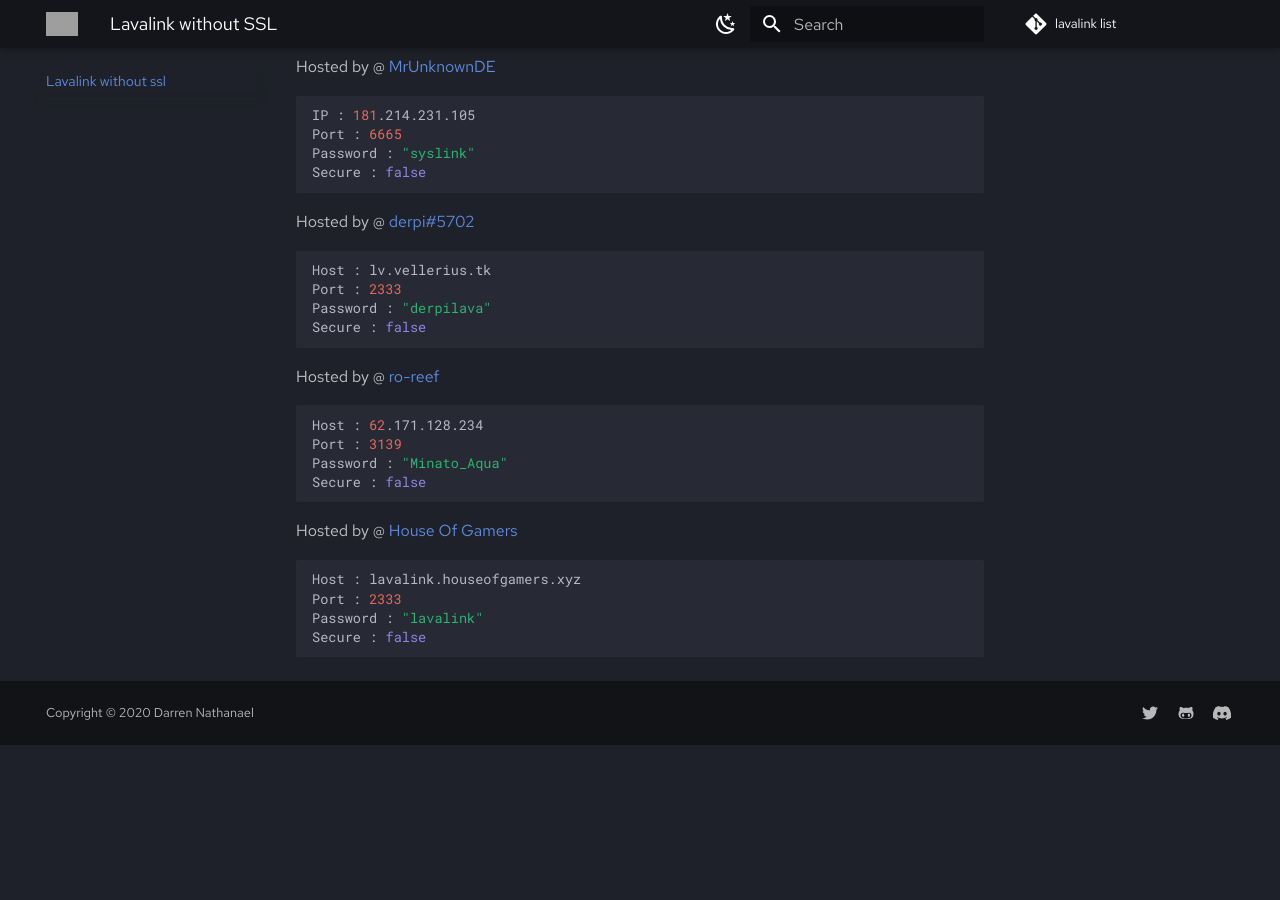
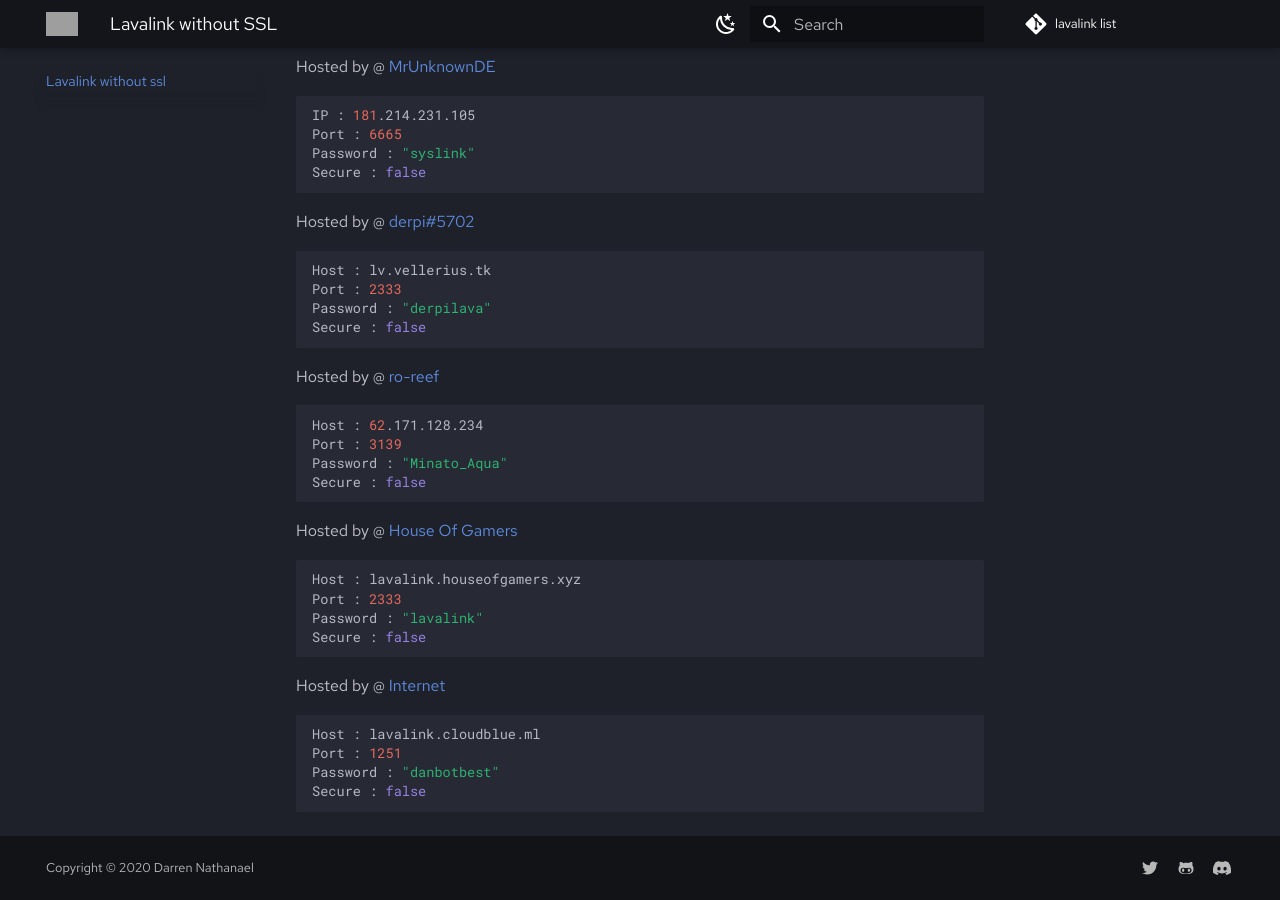
Before and after one commit to DarrenOfficial/lavalink-list, an MkDocs documentation site: the page built from docs/NoSSL/lavalink-without-ssl.md, in a window 1280 px wide and 900 px high, scrolled down 2030 px. Built offline with MkDocs 1.6.1 and Material for MkDocs 9.7.7, drawn with Linux system fonts in a browser that asks for light colours; comment, search, counter and statistics services are not loaded; before the commit the page ends 2775 px from its top, so only the background shows below that; grey boxes are pictures that could not be loaded.

Commit message:
lavalink (#148)

````diff
--- a/docs/NoSSL/lavalink-without-ssl.md
+++ b/docs/NoSSL/lavalink-without-ssl.md
@@ -130,3 +130,10 @@ Port : 2333
 Password : "lavalink"
 Secure : false
 ```
+Hosted by @ [Internet](https://cloudblue.ml/my-github)
+```bash
+Host : lavalink.cloudblue.ml
+Port : 1251
+Password : "danbotbest"
+Secure : false
+```
````
